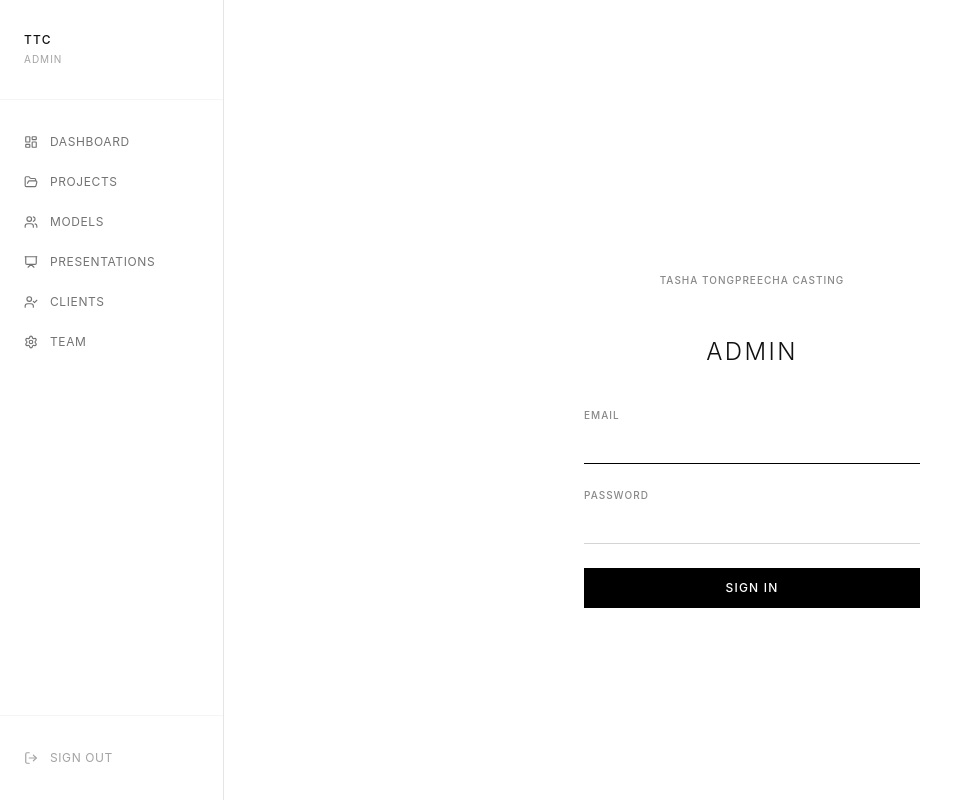
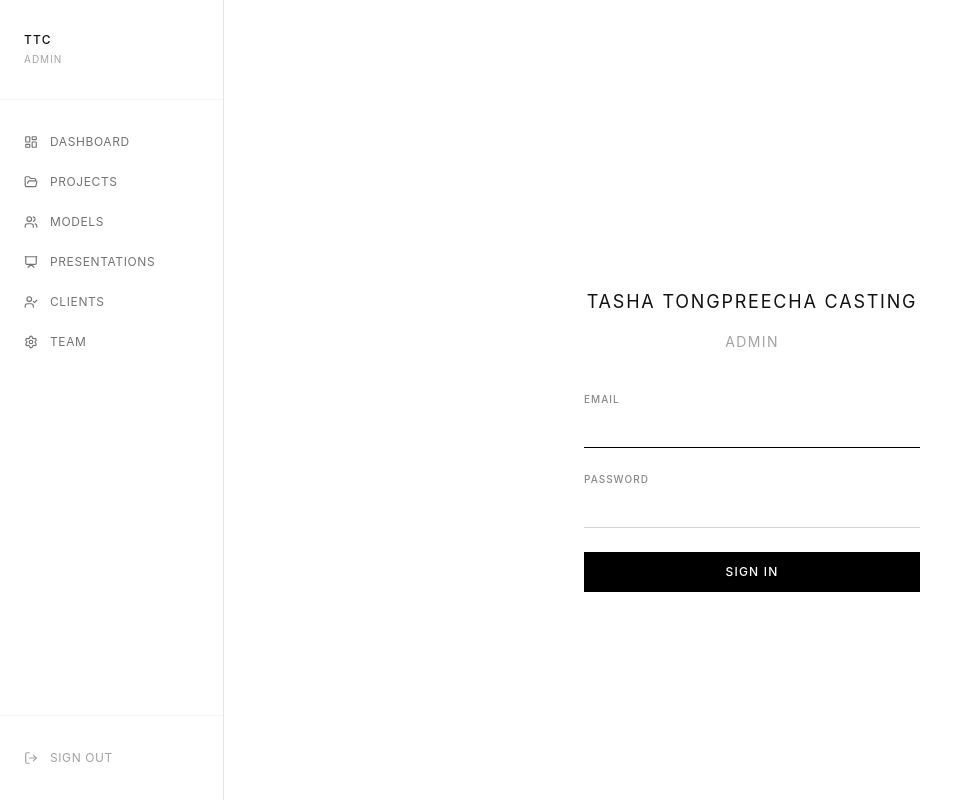
Before and after one commit to burgerbiscuit/casting-db, a Next.js app: page /admin/login in a window 1280 px wide. Shown: the top 802 px of the page, without its empty margins (0-959 px from the left). Built offline with nearby package versions, Linux system fonts and the light colour scheme; no server answers.

Commit message:
Login page: bigger title, smaller admin label

```diff
--- a/app/admin/login/page.tsx
+++ b/app/admin/login/page.tsx
@@ -24,8 +24,8 @@ export default function AdminLogin() {
   return (
     <main className="min-h-screen flex items-center justify-center bg-white">
       <div className="w-full max-w-sm px-6">
-        <p className="label text-center mb-12">Tasha Tongpreecha Casting</p>
-        <h1 className="text-2xl font-light tracking-widest uppercase text-center mb-10">Admin</h1>
+        <p className="text-lg tracking-widest uppercase text-center mb-4">Tasha Tongpreecha Casting</p>
+        <h1 className="text-sm tracking-widest uppercase text-center text-neutral-400 mb-10">Admin</h1>
         <form onSubmit={login} className="space-y-6">
           <Input label="Email" type="email" value={email} onChange={e => setEmail(e.target.value)} required autoFocus />
           <Input label="Password" type="password" value={password} onChange={e => setPassword(e.target.value)} required />
```
